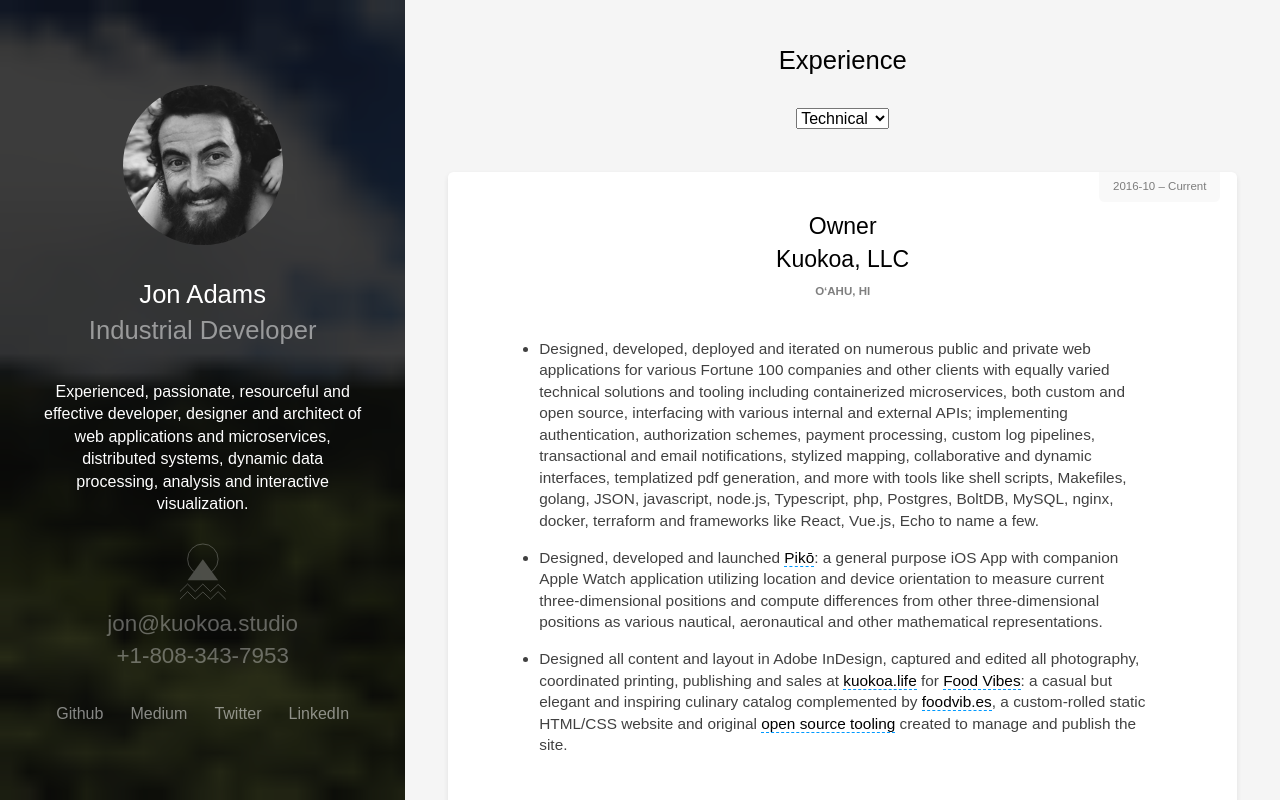
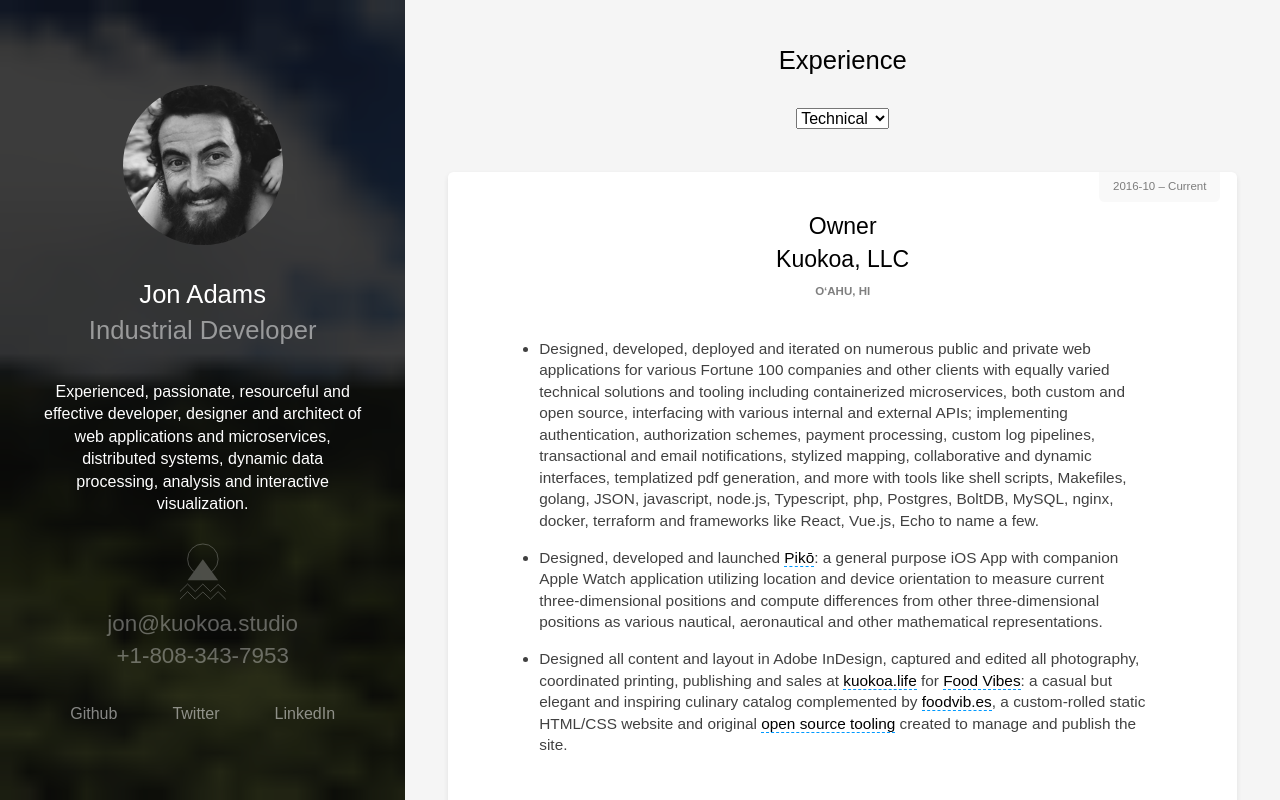
Before and after one commit to kuokoa/daetal.us, a plain HTML site: page resume/index.html in a window 1280 px wide. Drawn offline with Linux system fonts and the light colour scheme; a web font is replaced by a local one.

Commit message:
Update index.html

```diff
--- a/resume/index.html
+++ b/resume/index.html
@@ -45,8 +45,7 @@
         </section>
         <section id="profiles">
           <a href="https://github.com/daetal-us" title="daetal-us">Github</a>
-          <a href="http://medium.com/@daetalus" title="daetalus">Medium</a>
-          <a href="http://twitter.com/@daetalus" title="daetalus">Twitter</a>
+          <a href="http://twitter.com/jonhackz" title="@jonhackz">Twitter</a>
           <a href="https://linkedin.com/in/daetalus" title="daetalus">LinkedIn</a>
         </section>
       </section>
```
